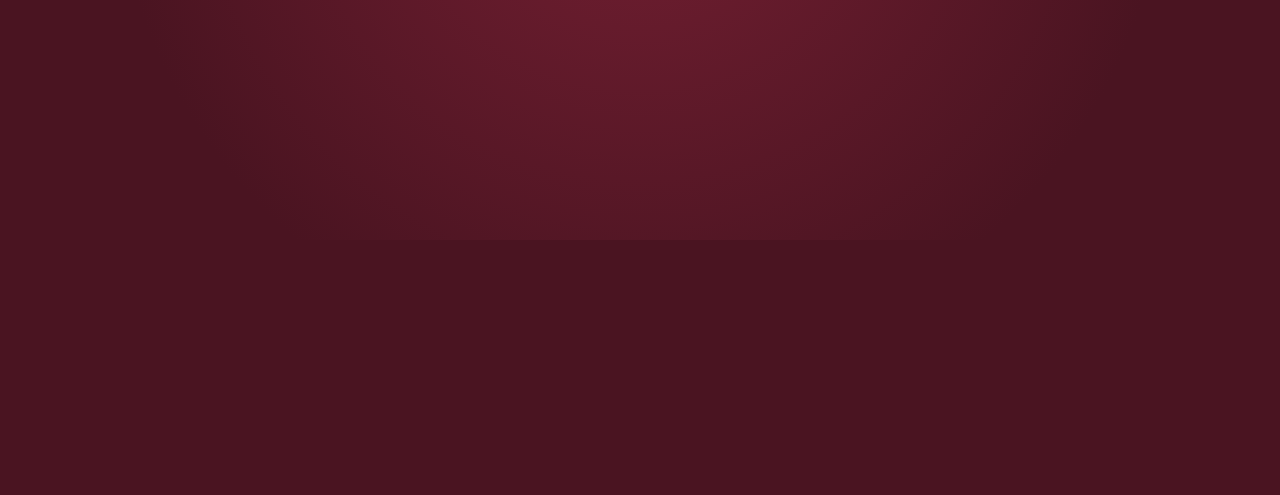
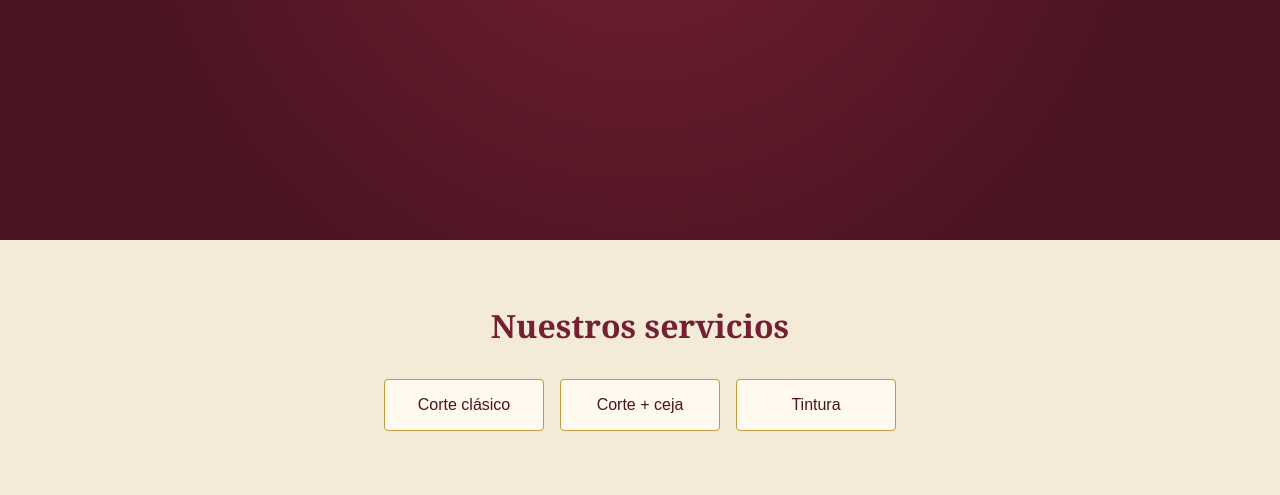
Before and after one commit to frannn325/peluqueria, a Flask app: page / in a window 1280 px wide. Shown: the part 560-1055 px from the top of the page. Before the commit the page ends 775 px from the top, so only its background shows below. Run offline with Flask 3, Linux system fonts and the light colour scheme.

Commit message:
Agrego servicios que ofrece la barberia

```diff
--- a/app.py
+++ b/app.py
@@ -3,11 +3,19 @@ from flask import Flask, render_template
 
 app = Flask(__name__)
 
+# Por ahora los servicios se guardan en una lista de Python.
+# Más adelante se podrán obtener desde una base de datos.
+SERVICIOS = [
+    "Corte clásico",
+    "Corte + ceja",
+    "Tintura",
+]
+
 
 @app.route("/")
 def inicio():
     """Muestra la página principal de la peluquería."""
-    return render_template("index.html")
+    return render_template("index.html", servicios=SERVICIOS)
 
 
 if __name__ == "__main__":
--- a/static/css/style.css
+++ b/static/css/style.css
@@ -78,3 +78,36 @@ h1 span {
     margin: 1rem 0 0;
     color: var(--beige);
 }
+
+.services {
+    padding: 4rem 2rem;
+    color: var(--bordo-oscuro);
+    text-align: center;
+    background: var(--beige);
+}
+
+.services h2 {
+    margin-top: 0;
+    color: var(--bordo);
+    font-family: Georgia, serif;
+    font-size: 2rem;
+}
+
+.services__list {
+    display: flex;
+    max-width: 48rem;
+    margin: 2rem auto 0;
+    padding: 0;
+    flex-wrap: wrap;
+    justify-content: center;
+    gap: 1rem;
+    list-style: none;
+}
+
+.services__item {
+    min-width: 10rem;
+    padding: 1rem 1.5rem;
+    border: 1px solid var(--dorado);
+    border-radius: 4px;
+    background: #fff9ef;
+}
--- a/templates/index.html
+++ b/templates/index.html
@@ -10,4 +10,13 @@
     <button class="hero__button" type="button" id="welcome-button">Bienvenidos</button>
     <p class="hero__greeting" id="welcome-message" aria-live="polite"></p>
 </section>
+
+<section class="services">
+    <h2>Nuestros servicios</h2>
+    <ul class="services__list">
+        {% for servicio in servicios %}
+            <li class="services__item">{{ servicio }}</li>
+        {% endfor %}
+    </ul>
+</section>
 {% endblock %}
```
